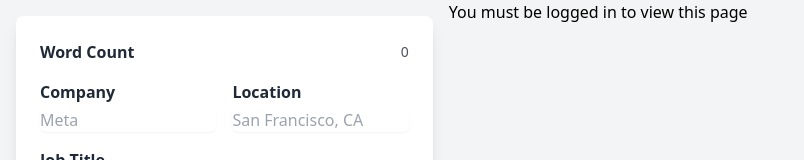
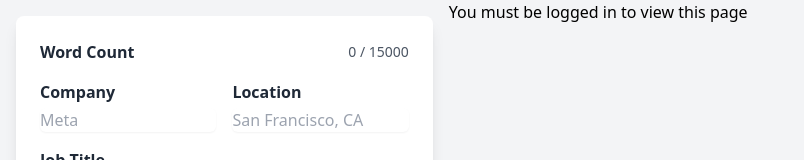
Before and after one commit to PKFireBarry/ai-cover-letter-writer, a Next.js app: page /components/GenerateLetter in a window 1280 px wide. Shown: the top 160 px of the page, without its empty margins (0-804 px from the left). Built offline with nearby package versions, Linux system fonts and the light colour scheme.

Commit message:
Update GenerateLetter.tsx

```diff
--- a/pages/components/GenerateLetter.tsx
+++ b/pages/components/GenerateLetter.tsx
@@ -24,6 +24,7 @@ const GenerateLetter = () => {
   //track the amount of characters and show the number of characters on the screen
   let words = job + company + location + resume + link1 + link2;
   const count = words.length;
+  const token_limit = 4 * 3750;
 
   const handleSubmit = async (e: { preventDefault: () => void }) => {
     e.preventDefault();
@@ -95,7 +96,7 @@ const GenerateLetter = () => {
     <form className="flex flex-col space-y-4" onSubmit={handleSubmit}>
       <div className="flex justify-between items-center">
         <span className="text-gray-800 font-semibold">Word Count</span>
-        <span className="text-gray-600 text-sm">{count}</span>
+        <span className="text-gray-600 text-sm"> {count} / {token_limit} </span>
       </div>
       <div className="flex items-center space-x-4">
         <label className="flex-1">
```
